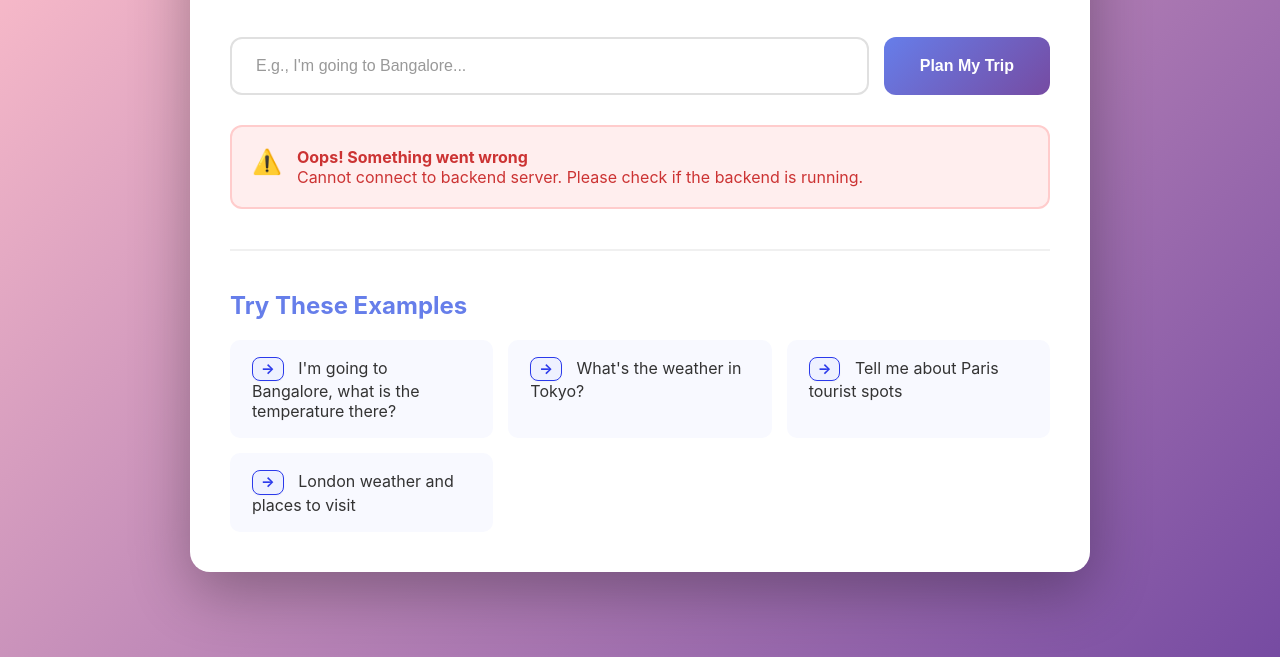
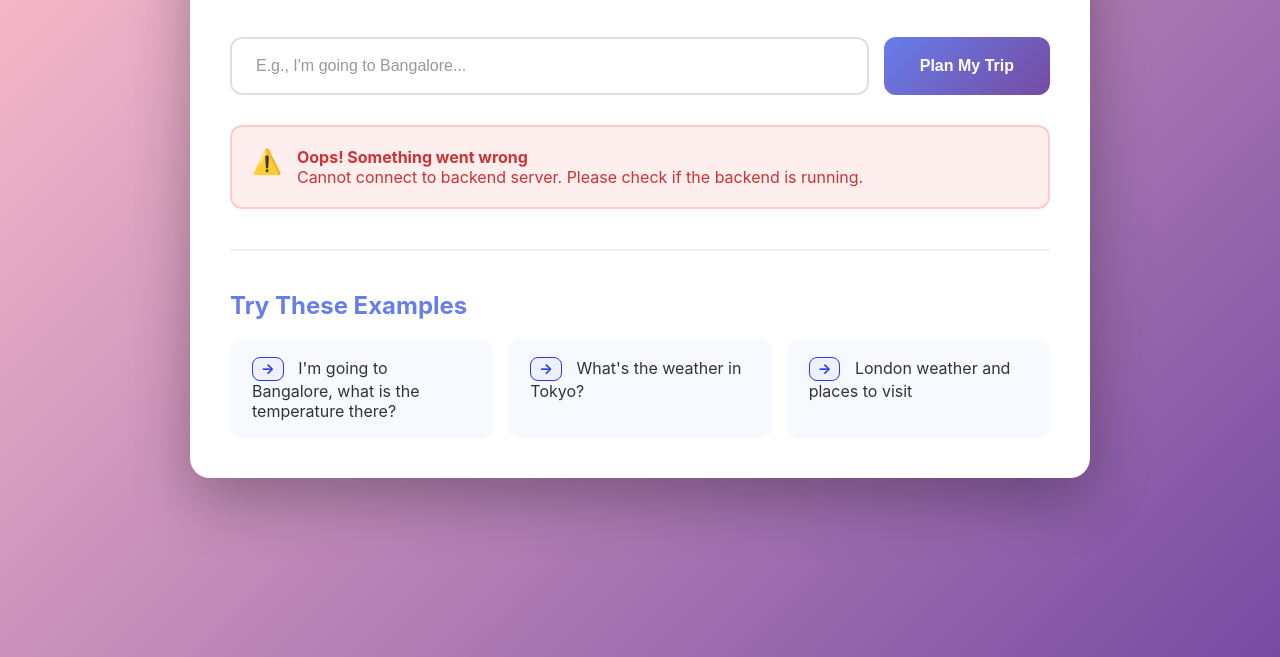
Before and after one commit to rmxvidhya/Multi-agent-Tourism-System, a website: page frontend/public/index.html in a window 1280 px wide. Shown: the part 143-800 px from the top of the page. Drawn offline with Linux system fonts and the light colour scheme; no server answers.

Commit message:
hot fix3

```diff
--- a/backend/server.js
+++ b/backend/server.js
@@ -259,7 +259,7 @@ User request: ${input}`
     const maxIterations = 10;
 
     while (iterations < maxIterations) {
-      console.log(`\n🔄 Iteration ${iterations + 1}`);
+      console.log(`\nIteration ${iterations + 1}`);
 
       const response = await axios.post(
         'https://api.anthropic.com/v1/messages',
@@ -279,7 +279,7 @@ User request: ${input}`
       );
 
       const assistantContent = response.data.content;
-      console.log(`📥 Assistant response:`, JSON.stringify(assistantContent, null, 2));
+      console.log(`Assistant response:`, JSON.stringify(assistantContent, null, 2));
 
       messages.push({
         role: 'assistant',
--- a/frontend/public/index.html
+++ b/frontend/public/index.html
@@ -236,7 +236,7 @@
             padding: 4px 8px;
             background: #eef1ff;
             color: #2b3aeb;
-            border: 1px solid #2b3aeb; /* dark blue border */
+            border: 1px solid #2b3aeb;
             border-radius: 8px;
             font-weight: 700;
             margin-right: 10px;
@@ -348,9 +348,6 @@
                         What's the weather in Tokyo?
                     </div>
                     <div class="example-item" onclick="fillExample(this)">
-                        Tell me about Paris tourist spots
-                    </div>
-                    <div class="example-item" onclick="fillExample(this)">
                         London weather and places to visit
                     </div>
                 </div>
@@ -369,7 +366,6 @@
         const result = document.getElementById('result');
         const resultContent = document.getElementById('resultContent');
 
-        // Allow Enter key to submit
         userInput.addEventListener('keypress', (e) => {
             if (e.key === 'Enter' && !submitBtn.disabled) {
                 planTrip();
@@ -384,11 +380,9 @@
                 return;
             }
 
-            // Hide previous results and errors
             error.classList.add('hidden');
             result.classList.add('hidden');
 
-            // Show loading
             loading.classList.remove('hidden');
             submitBtn.disabled = true;
             submitBtn.textContent = 'Planning...';
@@ -408,11 +402,9 @@
                     throw new Error(data.error || 'Failed to plan trip');
                 }
 
-                // Show result
                 resultContent.textContent = data.response;
                 result.classList.remove('hidden');
 
-                // Scroll to result
                 result.scrollIntoView({ behavior: 'smooth', block: 'nearest' });
 
             } catch (err) {
```
Also changed, not shown: frontend/server.js (+3 -6 lines).
